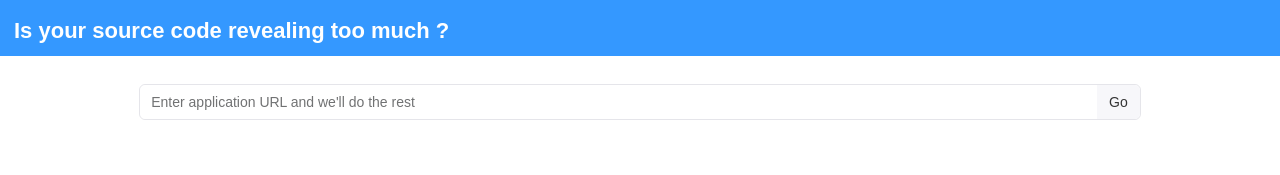
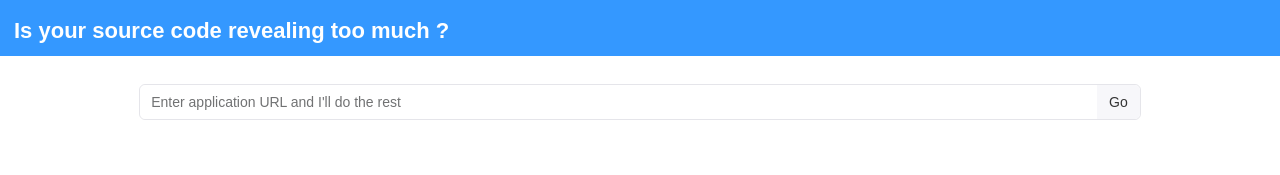
Before and after one commit to mishra-ankit/sourcecode-revealer, a React (Vite) app: page / in a window 1280 px wide. Shown: the top 175 px of the page. Built offline with nearby package versions, Linux system fonts and the light colour scheme; some icons are missing.

Commit message:
fix text

```diff
--- a/src/App.jsx
+++ b/src/App.jsx
@@ -105,7 +105,7 @@ export default function App() {
             name="url"
             required
             ref={inputURL}
-            placeholder="Enter application URL and we'll do the rest"
+            placeholder="Enter application URL and I'll do the rest"
             type="url"
           />
           <datalist id="url-suggestion">
```
